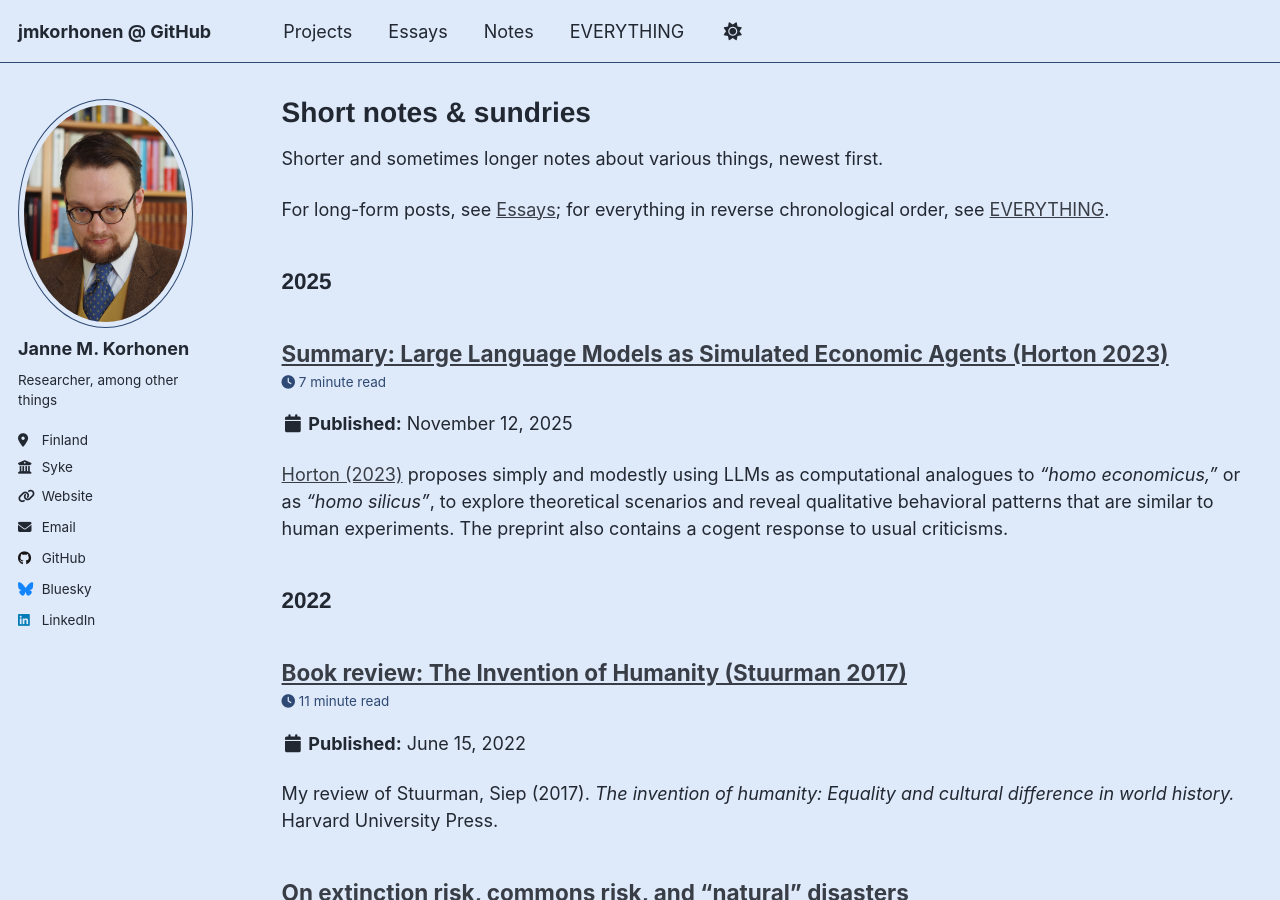
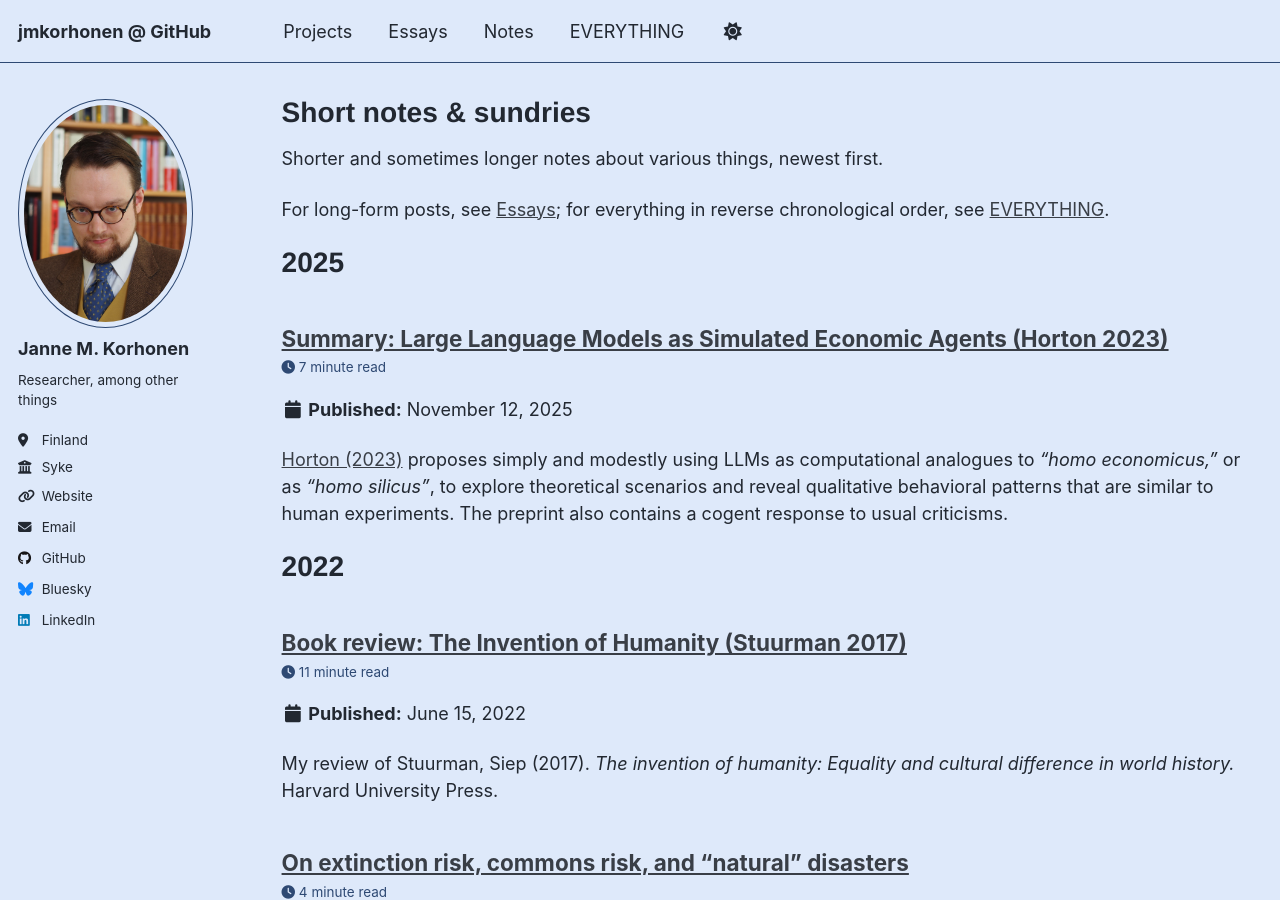
Before and after one commit to jmkorhonen/jmkorhonen.github.io, a Jekyll site: the page built from _pages/test_notes.md, in a window 1280 px wide and 900 px high. Built offline with Jekyll 4.4.1, drawn with Linux system fonts in a browser that asks for light colours; a script that is not in the unit is left out.

Commit message:
jmkorhonen 2025-11-13 12:21:12

```diff
--- a/_pages/test_notes.md
+++ b/_pages/test_notes.md
@@ -18,7 +18,7 @@
 {% for post in notes %}
   {% assign year = post.date | date: '%Y' %}
   {% if year != written_year %}
-## {{ year }}
+# {{ year }}
     {% assign written_year = year %}
   {% endif %}
   {% include archive-single.html %}
```
Also changed, not shown: .obsidian/workspace.json.
